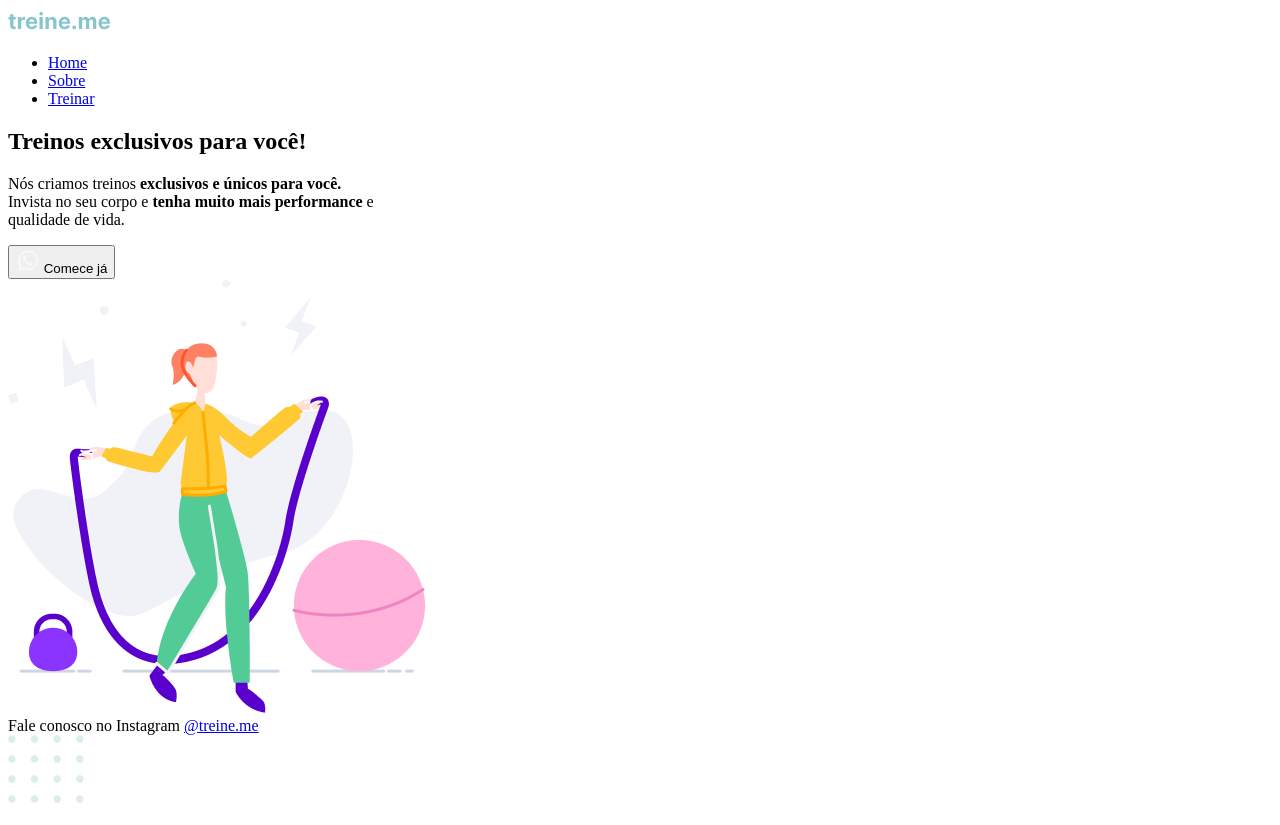
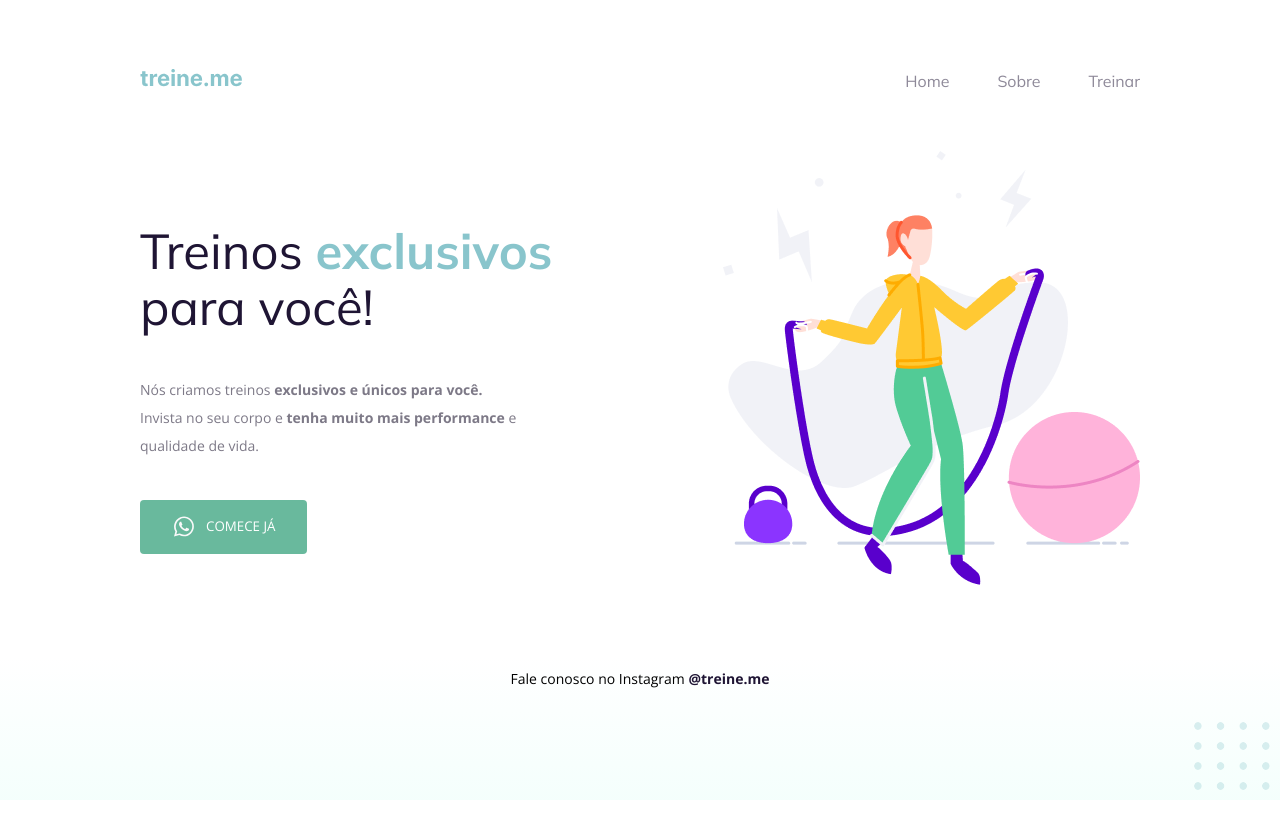
Before and after one commit to kennylima/Trilha_explorer_RocketSeat, a plain HTML site: page 04 - Projeto 02/index.html in a window 1280 px wide. After the commit the page ends 800 px from the top, so only its background shows below. Drawn offline with nearby package versions, Linux system fonts and the light colour scheme; the site is published under a folder, as on GitHub Pages, so addresses that start at the root find nothing.

Commit message:
Readme update módulo 04

```diff
--- a/04 - Projeto 02/index.html
+++ b/04 - Projeto 02/index.html
@@ -8,7 +8,7 @@
         <title>Treine me</title>
 
         <link href="https://fonts.googleapis.com/css2?family=Mulish:wght@400;700&family=Open+Sans:wght@400;700&display=swap" rel="stylesheet">
-        <link rel="stylesheet" href="/styles.css" class="css">
+        <link rel="stylesheet" href="styles.css" class="css">
 
     </head>
     <body>
```
Also changed, not shown: 04 - Projeto 02/.github/preview.png (added), 1 other file.
